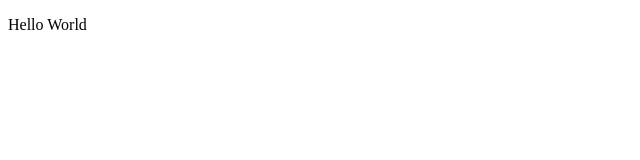
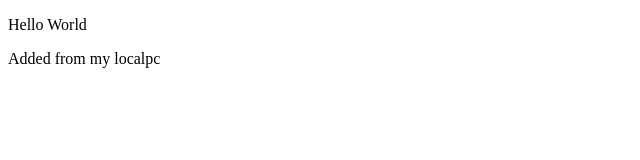
Before and after one commit to OopsYeah/exorcists, a plain HTML site: page index.html in a window 1280 px wide. Shown: the whole page, without its empty margins (0-640 px from the left). Drawn offline with Linux system fonts and the light colour scheme.

Commit message:
I add something

```diff
--- a/index.html
+++ b/index.html
@@ -10,5 +10,6 @@
     </head>
     <body>
        <p>Hello World</p>
+       <p>Added from my localpc</p>
     </body>
 </html>
```
